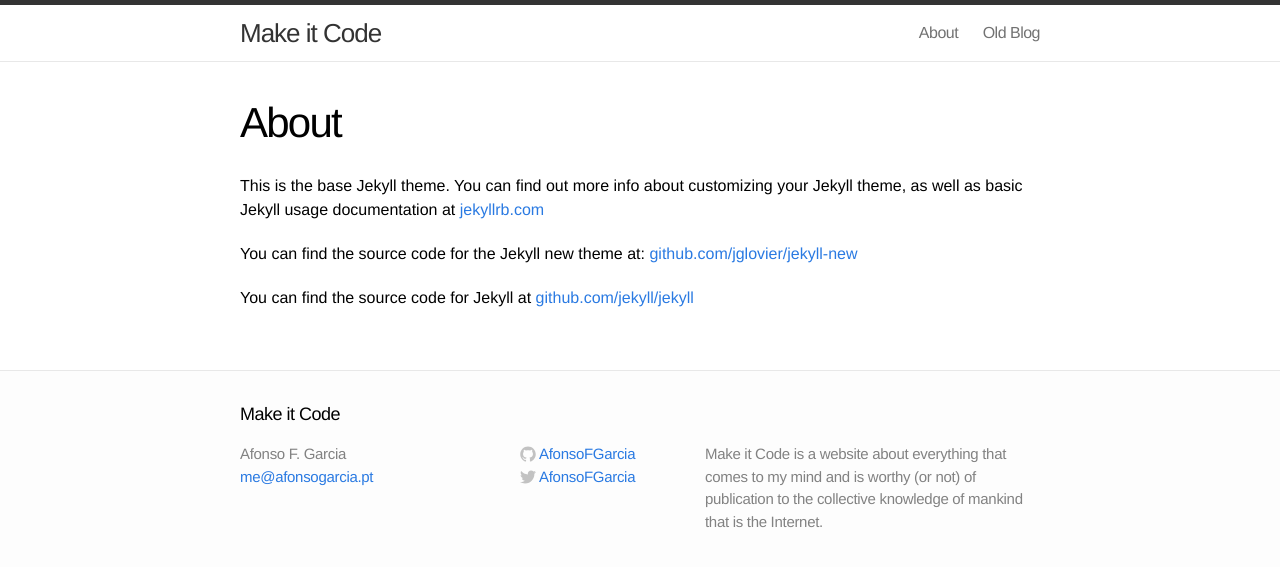
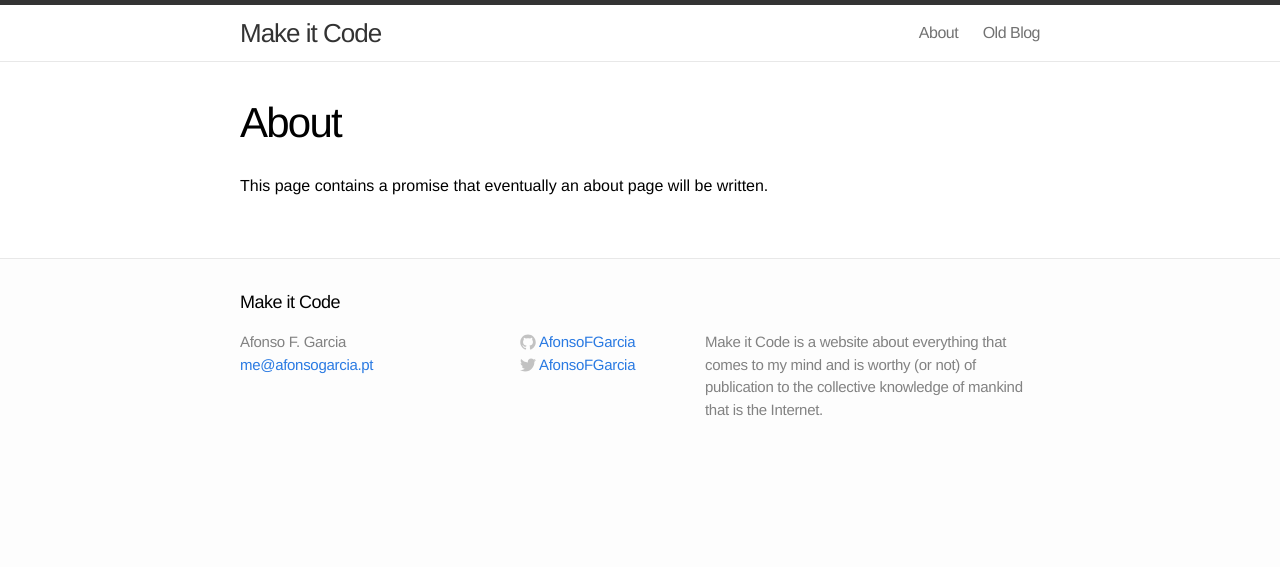
Before and after one commit to AfonsoFGarcia/AfonsoFGarcia.github.io, a Jekyll site: the page built from about.md, in a window 1280 px wide. Shown: the top 567 px of the page. Built offline with Jekyll 4.4.1, drawn with Linux system fonts in a browser that asks for light colours.

```diff
--- a/_config.yml
+++ b/_config.yml
@@ -10,4 +10,4 @@ github_username:  AfonsoFGarcia
 
 # Build settings
 markdown: kramdown
-permalink: pretty
+permalink: /:title/
--- a/about.md
+++ b/about.md
@@ -4,8 +4,4 @@ title: About
 permalink: /about/
 ---
 
-This is the base Jekyll theme. You can find out more info about customizing your Jekyll theme, as well as basic Jekyll usage documentation at [jekyllrb.com](http://jekyllrb.com/)
-
-You can find the source code for the Jekyll new theme at: [github.com/jglovier/jekyll-new](https://github.com/jglovier/jekyll-new)
-
-You can find the source code for Jekyll at [github.com/jekyll/jekyll](https://github.com/jekyll/jekyll)
+This page contains a promise that eventually an about page will be written.
```
